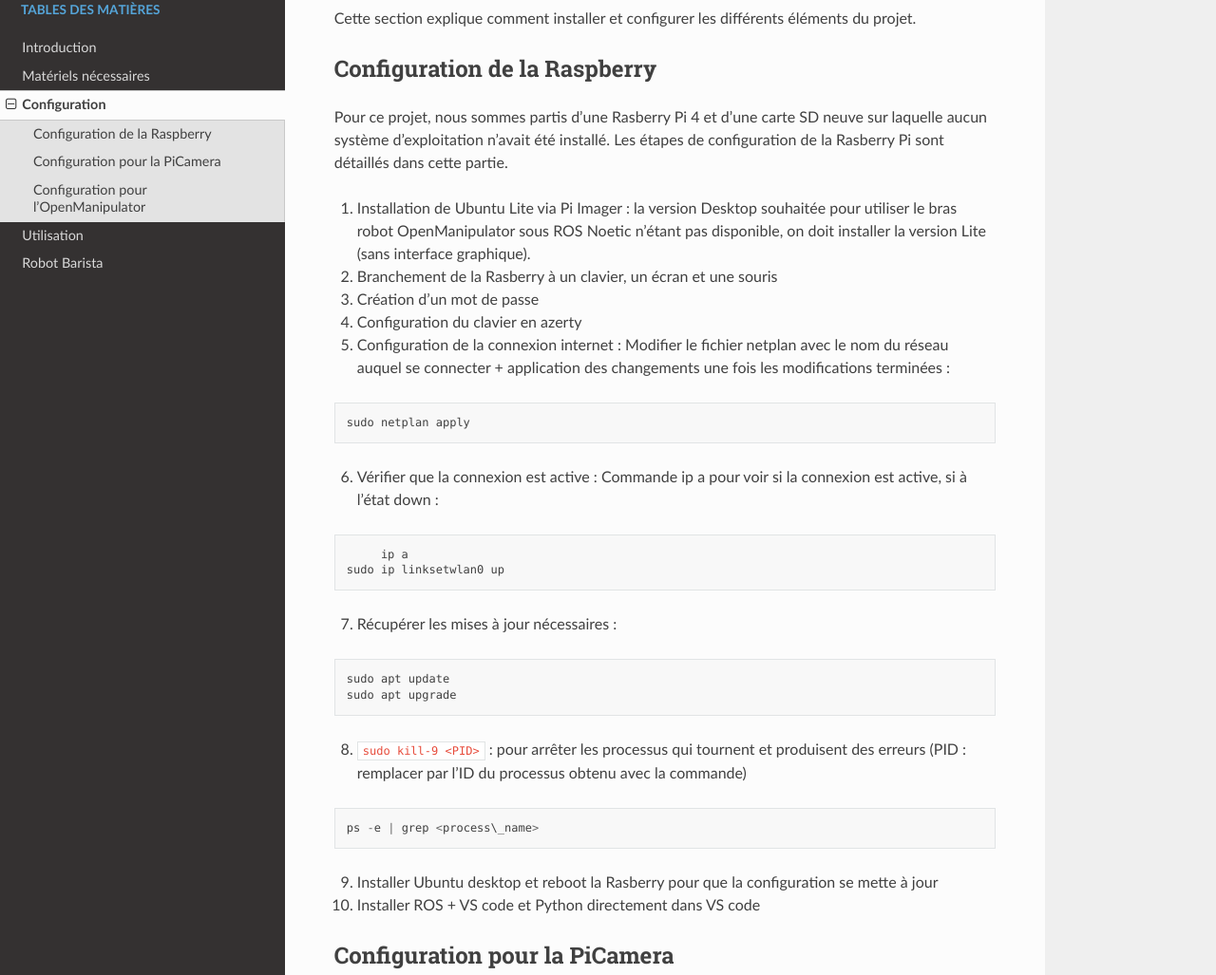
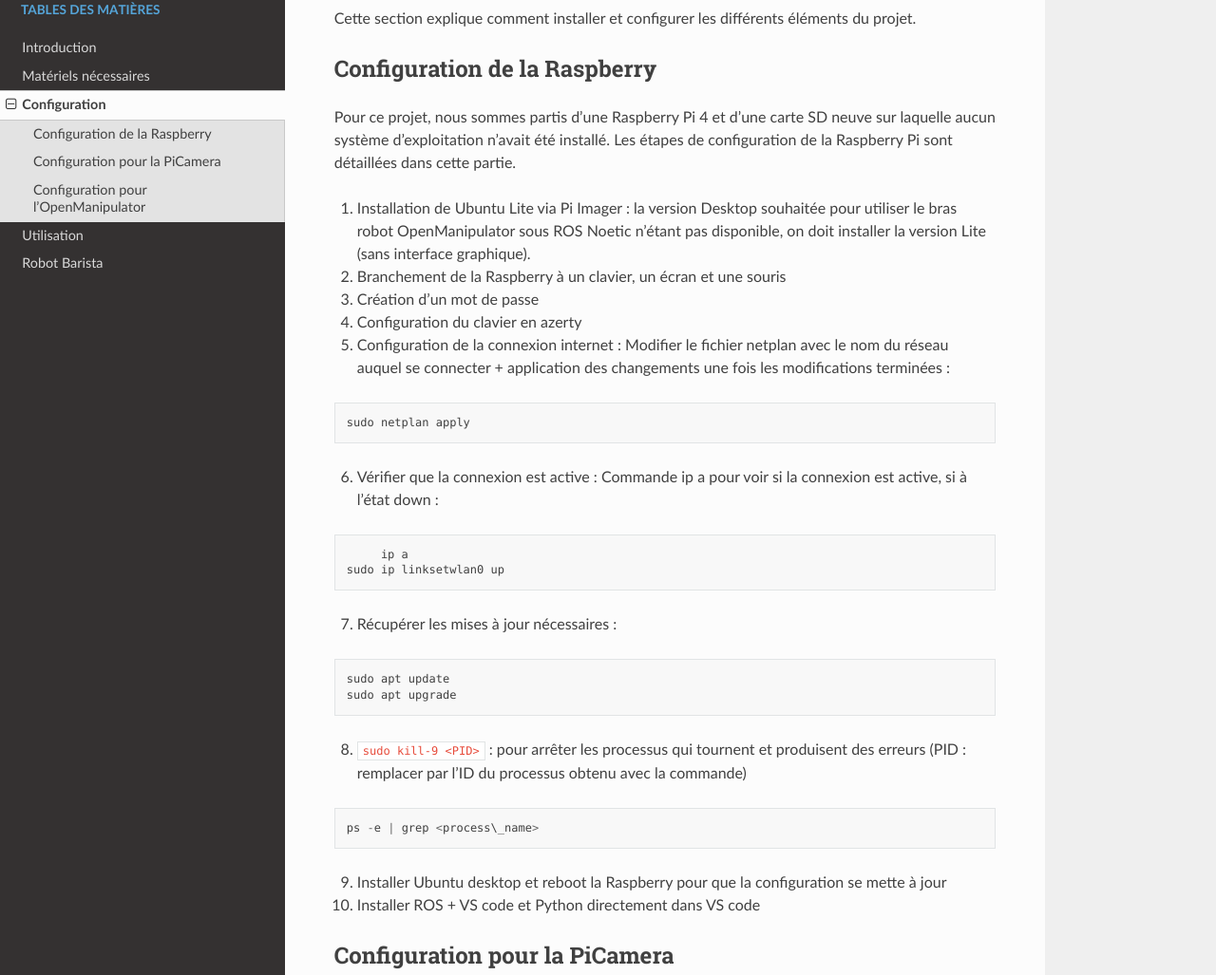
Before and after one commit to gregowa/OpenManipulator_Barista, a Sphinx documentation site: the page built from doc/sphinx/source/configuration.rst, in a window 1280 px wide and 1400 px high. Shown: the part 152-1179 px from the top of the window at 95% size. Built offline with Sphinx 7.4.7 and the Read the Docs theme 3.1.0, drawn with Linux system fonts in a browser that asks for light colours; some of the changed text lies outside the part shown.

Commit message:
Finalisation

```diff
--- a/doc/sphinx/source/barista.rst
+++ b/doc/sphinx/source/barista.rst
@@ -2,10 +2,10 @@
 ==========
 
 Le bras robot OpenManipulator et la PiCamera sont utilisés pour faire un petit robot Barista.
+
 * Le fichier **controleur.py** contient le programme principal avec une interface de sélection de cocktails depuis la console.
 * Le fichier **fct_couleurs.py** contient les fonctions associées à la caméra, pour faire notamment de la détection de gobelets (contours fermés d'une certaine couleur).
 * Le fichier **move_robot.py** contient la commande de déplacement du robot avec notamment des fonctions pour ouvrir/fermer la pince, déplacer le robot vers une position absolue ou faire des déplacements relatifs.
-
 
 .. note::
 
--- a/doc/sphinx/source/conf.py
+++ b/doc/sphinx/source/conf.py
@@ -7,8 +7,8 @@
 # https://www.sphinx-doc.org/en/master/usage/configuration.html#project-information
 
 project = 'Openmanipulator Barista'
-copyright = '2025, Grégory WAILLE'
-author = 'Grégory WAILLE'
+copyright = '2025, Valentin GIRARDET, Clément TASSART, Arthur VARLET & Grégory WAILLE'
+author = 'Valentin GIRARDET, Clément TASSART, Arthur VARLET & Grégory WAILL'
 
 # The full version, including alpha/beta/rc tags
 release = '1.0.0'
--- a/doc/sphinx/source/configuration.rst
+++ b/doc/sphinx/source/configuration.rst
@@ -6,10 +6,10 @@
 Configuration de la Raspberry
 ----------------------
 
-Pour ce projet, nous sommes partis d'une Rasberry Pi 4 et d'une carte SD neuve sur laquelle aucun système d'exploitation n'avait été installé. Les étapes de configuration de la Rasberry Pi sont détaillés dans cette partie.
+Pour ce projet, nous sommes partis d'une Raspberry Pi 4 et d'une carte SD neuve sur laquelle aucun système d'exploitation n'avait été installé. Les étapes de configuration de la Raspberry Pi sont détaillées dans cette partie.
 
 1. Installation de Ubuntu Lite via Pi Imager : la version Desktop souhaitée pour utiliser le bras robot OpenManipulator sous ROS Noetic n'étant pas disponible, on doit installer la version Lite (sans interface graphique).
-2. Branchement de la Rasberry à un clavier, un écran et une souris
+2. Branchement de la Raspberry à un clavier, un écran et une souris
 3. Création d'un mot de passe
 4. Configuration du clavier en azerty
 5. Configuration de la connexion internet :  Modifier le fichier netplan avec le nom du réseau auquel se connecter + application des changements une fois les modifications terminées :
@@ -38,7 +38,7 @@
 
 	ps -e | grep <process\_name>
 
-9. Installer Ubuntu desktop et reboot la Rasberry pour que la configuration se mette à jour
+9. Installer Ubuntu desktop et reboot la Raspberry pour que la configuration se mette à jour
 10. Installer ROS + VS code et Python directement dans VS code
 
 
@@ -76,7 +76,7 @@
 	sudo apt install ros-noetic-dynamixel-sdk ros-noetic-dynamixel-workbench*
 	sudo apt install ros-noetic-robotis-manipulator
 
-7. Installer catkin et configurer le dossier catkin_ws/src
+7. Installer catkin et configurer le dossier ``catkin_ws/src``
 
 **Erreur** rencontrée lors du catkin_make
 
@@ -86,4 +86,4 @@
 Pour éviter de faire surchauffer la carte et de permettre à l'installation d'aboutir :
 
 * Utiliser une alimentation sur secteur (chargeur USB-C 2A) plutôt que sur le port USB d'un ordinateur.
-* Changement de la fréquence d'horloge du CPU à 1500 Hz + catkin_make avec l'option ``-j1`` (réduit le nombre de tâches parallèles) : résoud le problème et va au bout de l'installation dans notre cas.
+* Changement de la fréquence d'horloge du CPU à 1500 Hz + ``catkin_make`` avec l'option ``-j1`` (réduit le nombre de tâches parallèles) : résoud le problème et va au bout de l'installation dans notre cas.
--- a/doc/sphinx/source/index.rst
+++ b/doc/sphinx/source/index.rst
@@ -1,11 +1,11 @@
 Documentation OpenManipulator Barista
 =====================================
 
-Cette documentation explique comment installer et utiliser un OpenManipulator. Utilisé pour notre projet en 5ème année de mécatronique à l'INSA de Strasbourg, le but est de le transformer en petit robot barista pour servir des cocktails à partir de plusieurs recettes.
+Cette documentation explique comment installer et utiliser un OpenManipulator. Utilisé pour notre projet en 5ème année de mécatronique à l'INSA de Strasbourg, le but est de le transformer en robot barista pour servir des cocktails à partir de plusieurs recettes.
 
 .. figure:: ressources/img/openmanipulator.png
    :align: center
-   :width: 600px
+   :width: 400px
    :alt: OpenManipulator
 
    Openmanipulator et son espace de travail
--- a/doc/sphinx/source/intro.rst
+++ b/doc/sphinx/source/intro.rst
@@ -1,7 +1,11 @@
 Introduction
 ============
 
-OpenManipulator est un bras robotique développé par ROBOTIS. La documentation officielle  du robot est disponible sur `<https://emanual.robotis.com/docs/en/platform/openmanipulator_x/overview/>`_.
+OpenManipulator est un bras robotique développé par ROBOTIS. La documentation officielle du robot est disponible ci dessous :
+
+.. note::
+
+   `<https://emanual.robotis.com/docs/en/platform/openmanipulator_x/overview/>`_.
 
 Matériels nécessaires
 =====================
--- a/doc/sphinx/source/utilisation.rst
+++ b/doc/sphinx/source/utilisation.rst
@@ -7,14 +7,14 @@
 
     roscore
 
-2. Reconstruire l'espace de travail depuis le dossier catkin_ws :
+2. Reconstruire l'espace de travail depuis le dossier ``catkin_ws`` :
 
 .. code-block::
 
     catkin_make
     clean catkin_make
 
-3. Recharger l'espace de travail et permet d'exécuter la commande (à exécuter depuis catkin_ws, à faire à chaque fois que l'on lance un nouveau noeud ROS).
+3. Recharger l'espace de travail et permet d'exécuter la commande (à exécuter depuis ``catkin_ws``, à faire à chaque fois que l'on lance un nouveau noeud ROS).
 
 .. code_block::
 
@@ -33,7 +33,7 @@
 
 .. code-block::
 
-    roslaunch open_manipulator_teleop open_manipulator_teleop_keyboard.launch}
+    roslaunch open_manipulator_teleop open_manipulator_teleop_keyboard.launch
 
 6. Tester l'ouverture de la pince par exemple, à l'aide de la télécommande teleop.
 
```
